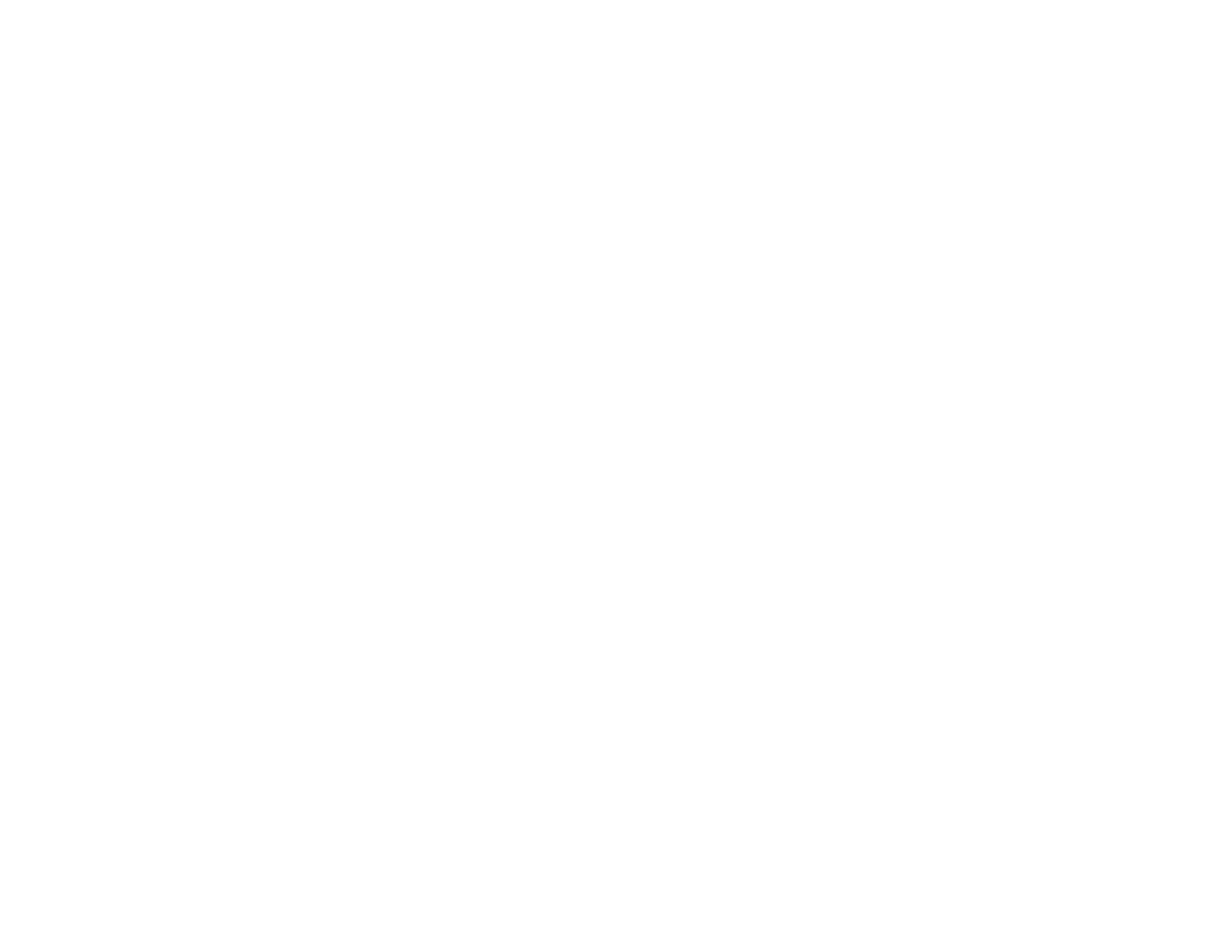
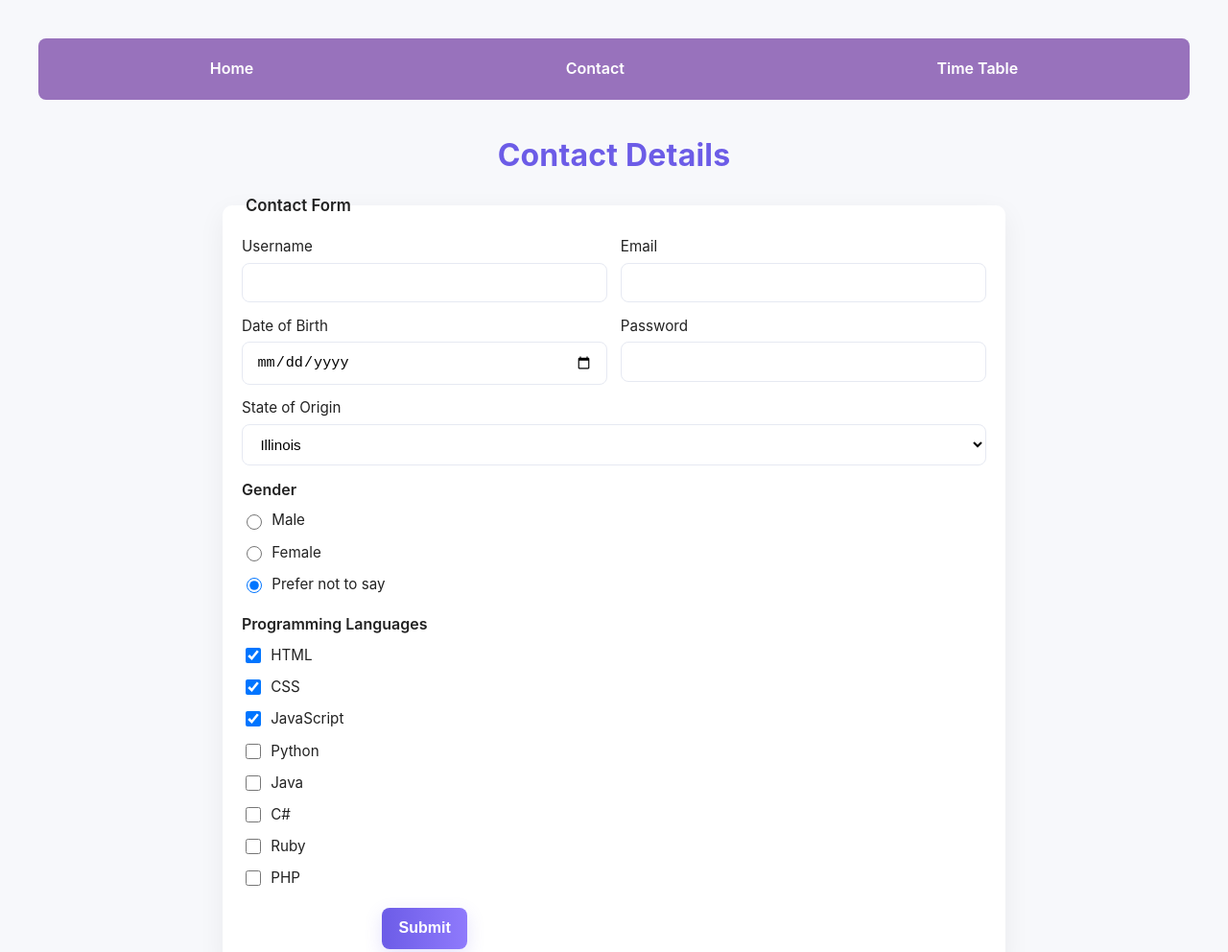
Before and after one commit to AbyssalZenith/aboutme, a plain HTML site: page contact.html in a window 1280 px wide. Shown: the whole page at 96% size. Before the commit the page ends 800 px from the top, so only its background shows below. Drawn offline with Linux system fonts and the light colour scheme.

Commit message:
create form data for contact documet

```diff
--- /dev/null
+++ b/contact.css
@@ -0,0 +1,117 @@
+/* -------------------------------
+     Contact form styles
+     ------------------------------- */
+:root{
+  --bg: #f7f8fb;
+  --card: #ffffff;
+  --accent: #6c5ce7;
+  --muted: #6b6b7a;
+  --radius: 10px;
+  --max-w: 820px;
+}
+
+body{
+  background: var(--bg);
+  font-family: Inter, system-ui, -apple-system, "Segoe UI", Roboto, "Helvetica Neue", Arial;
+  color: #1f1f1f;
+  -webkit-font-smoothing: antialiased;
+  -moz-osx-font-smoothing: grayscale;
+  padding: 2rem;
+  line-height: 1.45;
+}
+
+.container{
+  max-width: var(--max-w);
+  margin: 2.2rem auto;
+  padding: 0 1rem;
+}
+
+.page-title{
+  font-size: 2rem;
+  margin-bottom: 1rem;
+  text-align: center;
+  color: var(--accent);
+  letter-spacing: 0.2px;
+}
+
+.contact-form fieldset{
+  background: var(--card);
+  border: none;
+  border-radius: var(--radius);
+  padding: 1.25rem;
+  box-shadow: 0 8px 28px rgba(34,34,34,0.06);
+}
+
+.contact-form legend{
+  font-weight: 600;
+  font-size: 1.05rem;
+  color: #222;
+  padding: 0 0.25rem;
+}
+
+.form-list{ list-style: none; display: grid; gap: 0.85rem; padding: 0; margin: 0; }
+.form-list li{ display: flex; flex-direction: column; gap: 0.35rem; }
+
+label{ font-size: 0.95rem; color: #222; }
+.label-inline{ font-weight: 600; margin-bottom: 0.25rem; color: #222; }
+
+input[type="text"], input[type="email"], input[type="date"], input[type="password"], select{
+  padding: 0.7rem 0.9rem;
+  border: 1px solid #e6e9f2;
+  border-radius: 8px;
+  background: #fff;
+  font-size: 0.95rem;
+  outline: none;
+  transition: box-shadow .15s, border-color .15s;
+  width: 100%;
+  box-sizing: border-box;
+}
+
+input:focus, select:focus{ border-color: var(--accent); box-shadow: 0 0 0 6px rgba(108,92,231,0.06); }
+
+.radio, .checkbox{ display: inline-flex; align-items: center; gap: 0.45rem; margin-right: 0.75rem; font-size: 0.95rem; color: #222; }
+.radio input, .checkbox input{ width: 1rem; height: 1rem; }
+
+.btn-primary{ background: linear-gradient(90deg,var(--accent), #8f7afc); color: #fff; border: none; padding: 0.8rem 1.1rem; border-radius: 8px; cursor: pointer; font-weight: 600; font-size: 1rem; box-shadow: 0 6px 18px rgba(108,92,231,0.18); transition: transform .12s, box-shadow .12s; align-self: start; }
+.btn-primary:hover{ transform: translateY(-2px); box-shadow: 0 10px 24px rgba(108,92,231,0.22); }
+
+/* Responsive form grid */
+@media (min-width:700px){
+  .form-list{ grid-template-columns: 1fr 1fr; }
+  /* Make the full-width controls span both columns */
+  .form-list li:nth-child(5){ grid-column: span 2; }
+  .form-list li:nth-last-child(2){ grid-column: span 2; }
+  .btn-primary{ align-self: center; }
+}
+
+@media (max-width:420px){ body{ padding: 1rem; } .page-title{ font-size: 1.6rem; } }
+
+/* small helper spacing for groups */
+.radio, .checkbox{ margin-bottom: 0.35rem; }
+
+/* Navigation (copied from site-wide styles so contact page matches index) */
+nav ul{
+  display: flex;
+  list-style-type: none;
+  justify-content: space-around;
+  height: 64px;
+  background-color: rgb(152, 114, 188);
+  align-items: center;
+  padding: 0 1rem;
+  margin: 0 0 1.25rem 0;
+  border-radius: 8px;
+}
+
+nav a{
+  color: white;
+  text-transform: capitalize;
+  text-decoration: none;
+  font-weight: 600;
+}
+
+nav a:hover{
+  text-decoration: underline;
+  color: rgb(45, 1, 89);
+}
+
+nav li{ margin: 0; }
--- a/contact.html
+++ b/contact.html
@@ -1,11 +1,97 @@
 <!DOCTYPE html>
 <html lang="en">
 <head>
-    <meta charset="UTF-8">
-    <meta name="viewport" content="width=device-width, initial-scale=1.0">
-    <title>Contact Information</title>
+        <meta charset="UTF-8">
+        <meta name="viewport" content="width=device-width, initial-scale=1.0">
+        <title>Contact Information</title>
+        <link rel="stylesheet" href="contact.css">
 </head>
 <body>
+    <nav>
+        <ul>
+            <li><a href="./index.html">Home</a></li>
+            <li><a href="./contact.html">Contact</a></li>
+            <li><a href="./timetable.html">Time Table</a></li>
+        </ul>
+    </nav>
+    <main class="container">
+        <h1 class="page-title">Contact Details</h1>
 
+        <form class="contact-form" novalidate>
+            <fieldset>
+                <legend>Contact Form</legend>
+                <ul class="form-list">
+                    <li>
+                        <label for="username">Username</label>
+                        <input type="text" id="username" name="username" required>
+                    </li>
+
+                    <li>
+                        <label for="email">Email</label>
+                        <input type="email" id="email" name="email" required>
+                    </li>
+
+                    <li>
+                        <label for="dob">Date of Birth</label>
+                        <input type="date" id="dob" name="dob" required>
+                    </li>
+
+                    <li>
+                        <label for="password">Password</label>
+                        <input type="password" id="password" name="password" required>
+                    </li>
+
+                    <li>
+                        <label for="state">State of Origin</label>
+                        <select id="state" name="state">
+                            <optgroup label="West">
+                                <option value="california">California</option>
+                                <option value="oregon">Oregon</option>
+                                <option value="washington">Washington</option>
+                            </optgroup>
+                            <optgroup label="Midwest">
+                                <option value="illinois" selected>Illinois</option>
+                                <option value="ohio">Ohio</option>
+                                <option value="michigan">Michigan</option>
+                            </optgroup>
+                            <optgroup label="South">
+                                <option value="texas">Texas</option>
+                                <option value="florida">Florida</option>
+                                <option value="georgia">Georgia</option>
+                            </optgroup>
+                            <optgroup label="Northeast">
+                                <option value="newyork">New York</option>
+                                <option value="massachusetts">Massachusetts</option>
+                                <option value="pennsylvania">Pennsylvania</option>
+                            </optgroup>
+                        </select>
+                    </li>
+
+                    <li>
+                        <span class="label-inline">Gender</span>
+                        <label class="radio"><input type="radio" id="male" name="gender" value="male"> Male</label>
+                        <label class="radio"><input type="radio" id="female" name="gender" value="female"> Female</label>
+                        <label class="radio"><input type="radio" id="prefer-not-to-say" name="gender" value="prefer-not-to-say" checked> Prefer not to say</label>
+                    </li>
+
+                    <li>
+                        <span class="label-inline">Programming Languages</span>
+                        <label class="checkbox"><input type="checkbox" id="html" name="programming-languages[]" value="html" checked> HTML</label>
+                        <label class="checkbox"><input type="checkbox" id="css" name="programming-languages[]" value="css" checked> CSS</label>
+                        <label class="checkbox"><input type="checkbox" id="javascript" name="programming-languages[]" value="javascript" checked> JavaScript</label>
+                        <label class="checkbox"><input type="checkbox" id="python" name="programming-languages[]" value="python"> Python</label>
+                        <label class="checkbox"><input type="checkbox" id="java" name="programming-languages[]" value="java"> Java</label>
+                        <label class="checkbox"><input type="checkbox" id="csharp" name="programming-languages[]" value="csharp"> C#</label>
+                        <label class="checkbox"><input type="checkbox" id="ruby" name="programming-languages[]" value="ruby"> Ruby</label>
+                        <label class="checkbox"><input type="checkbox" id="php" name="programming-languages[]" value="php"> PHP</label>
+                    </li>
+
+                    <li>
+                        <button type="submit" class="btn-primary">Submit</button>
+                    </li>
+                </ul>
+            </fieldset>
+        </form>
+    </main>
 </body>
 </html>
```
Also changed, not shown: index.html (+1 -1 lines), style.css (+15 -3 lines).
